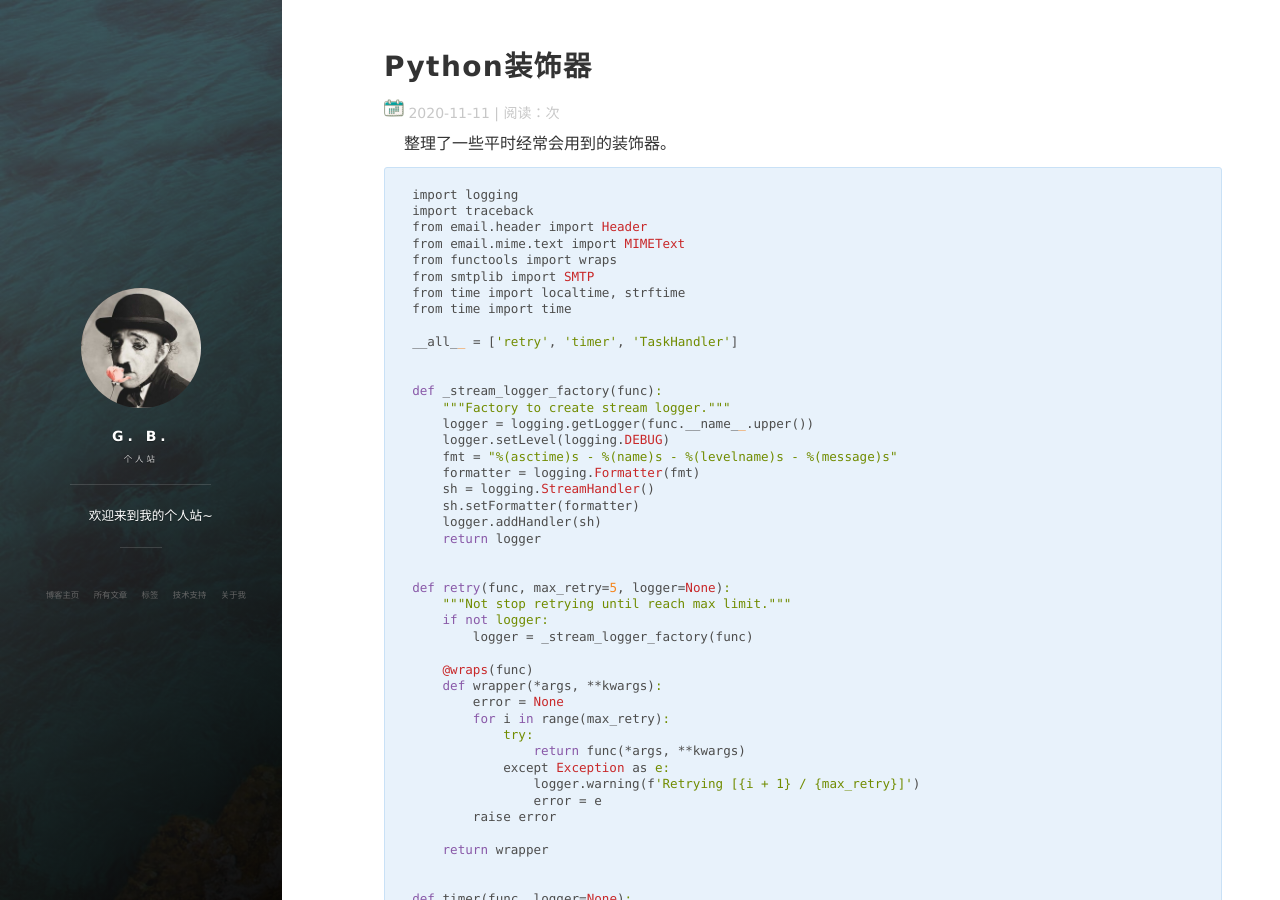
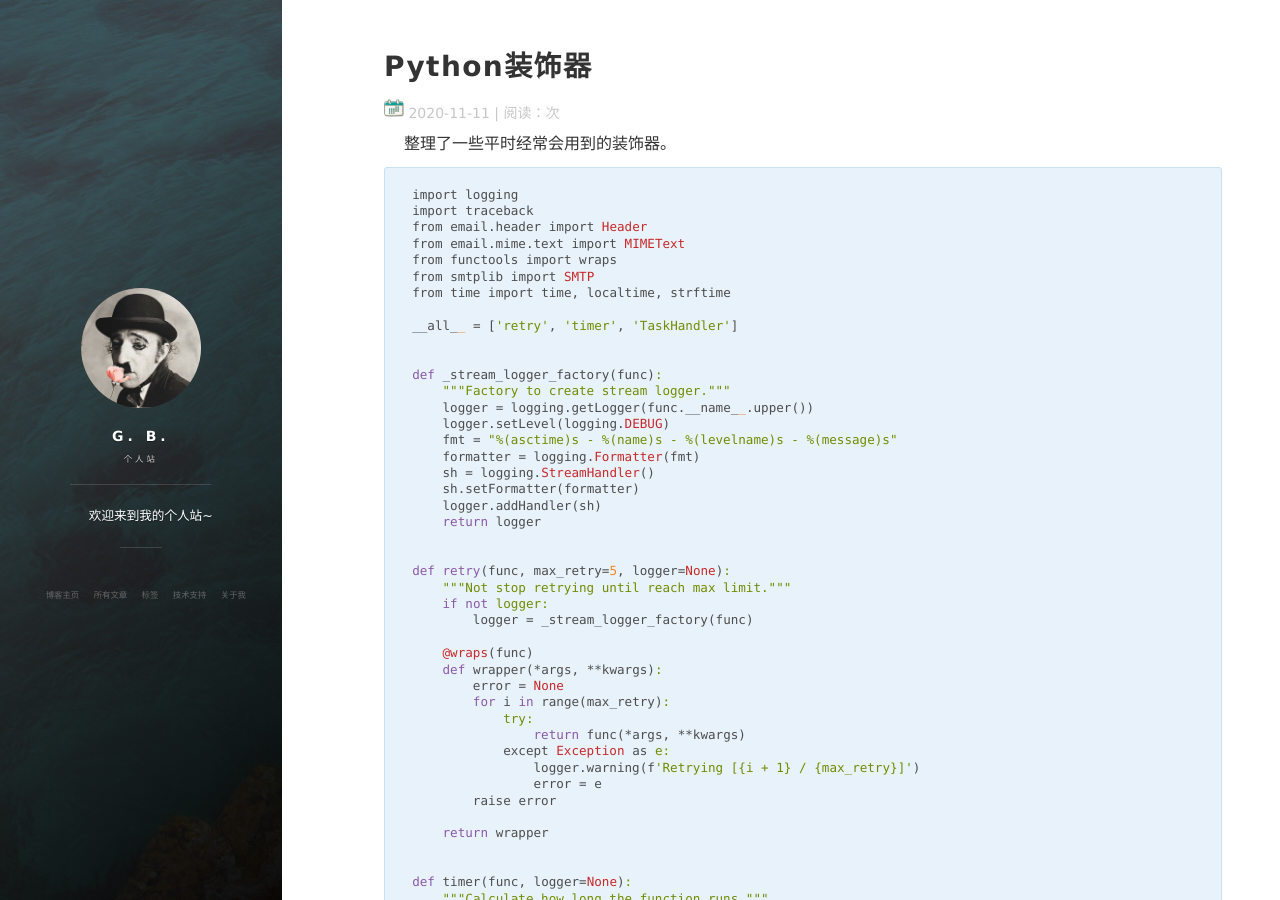
Before and after one commit to Blanket58/Blanket58.github.io, a Jekyll site: the page built from _posts/2020-11-11-python-decorator.md, in a window 1280 px wide and 900 px high. Built offline with Jekyll 4.4.1, drawn with Linux system fonts in a browser that asks for light colours; nearby versions of some CDN libraries; comment, search, counter and statistics services are not loaded.

Commit message:
Update 2020-11-11-python-decorator.md

```diff
--- a/_posts/2020-11-11-python-decorator.md
+++ b/_posts/2020-11-11-python-decorator.md
@@ -15,8 +15,7 @@ from email.header import Header
 from email.mime.text import MIMEText
 from functools import wraps
 from smtplib import SMTP
-from time import localtime, strftime
-from time import time
+from time import time, localtime, strftime
 
 __all__ = ['retry', 'timer', 'TaskHandler']
 
```
